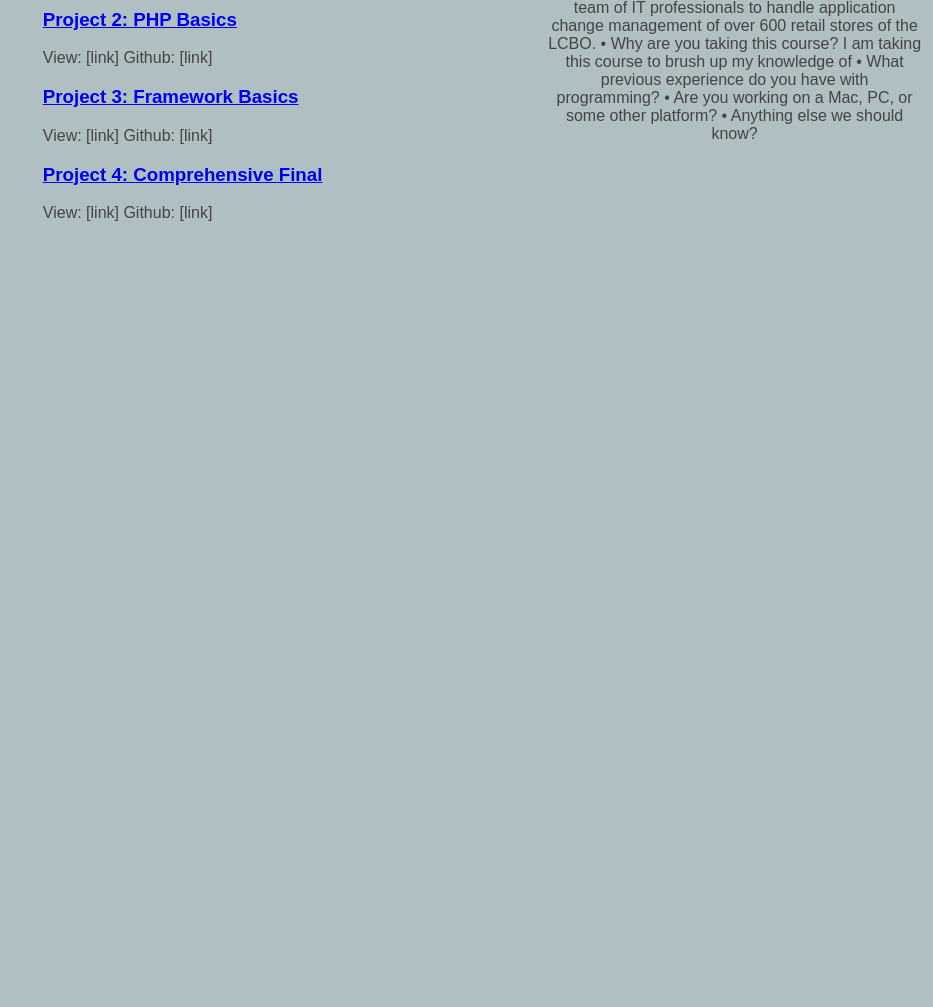
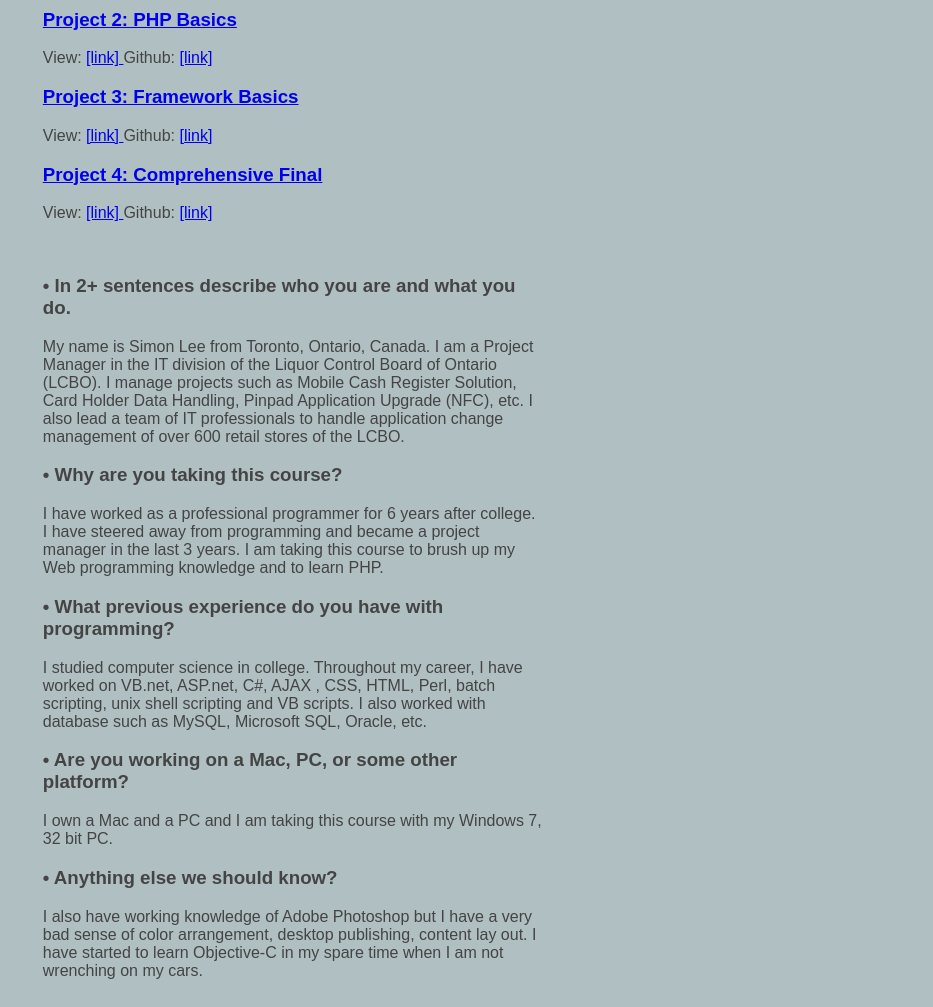
Before and after one commit to Simonleek/P1, a plain HTML site: page index.html in a window 1280 px wide. Shown: the part 346-1353 px from the top of the page, without its empty margins (347-1280 px from the left). Before the commit the page ends 800 px from the top, so only its background shows below. Drawn offline with Linux system fonts and the light colour scheme.

Commit message:
update with links and profies

```diff
--- a/index.html
+++ b/index.html
@@ -19,21 +19,26 @@
 		    </p>
             <div id="main">
 		      <h3><a href="http://dwa15.com/Projects/P2"> Project 2: PHP Basics</a></h3>
-			    View: [link] Github: [link]
+			    View: <a href="http://p2.simonleetoronto.me">[link] </a> Github: <a href="https://github.com/Simonleek/P2">[link] </a>
 			    <h3><a href="http://dwa15.com/Projects/P3">Project 3: Framework Basics</a></h3>
-			    View: [link] Github: [link]
+			    View: <a href="http://p3.simonleetoronto.me">[link] </a> Github: <a href="https://github.com/Simonleek/P3">[link] </a>
 			    <h3><a href="http://dwa15.com/Projects/P4">Project 4: Comprehensive Final</a></h3>
-			    View: [link] Github: [link]
+			    View: <a href="http://p4.simonleetoronto.me">[link] </a> Github: <a href="https://github.com/Simonleek/P4">[link] </a>
 	        <p>&nbsp;</p>
-            </div></td>
+            				<h3><p>• In 2+ sentences describe who you are and what you do.</p></h3><p> My name is Simon Lee from Toronto, Ontario, Canada. I am a Project Manager in the IT division of the Liquor Control Board of Ontario (LCBO). I manage projects such as Mobile Cash Register Solution, Card Holder Data Handling, Pinpad Application Upgrade (NFC), etc. I also lead a team of IT professionals to handle application change management of over 600 retail stores of the LCBO. </p><h3><p>
+• Why are you taking this course? </p></h3><p>I have worked as a professional programmer for 6 years after college.  I have steered away from programming and became a project manager in the last 3 years.  I am taking this course to brush up my Web programming knowledge and to learn PHP.    </p>
+<h3><p>
+• What previous experience do you have with programming?</p></h3><p> I studied computer science in college.  Throughout my career, I have worked on VB.net, ASP.net, C#, AJAX , CSS, HTML, Perl, batch scripting, unix shell scripting and VB scripts.  I also worked with database such as MySQL, Microsoft  SQL, Oracle, etc.</p>
+<h3><p>
+• Are you working on a Mac, PC, or some other platform? </p></h3><p>I own a Mac and a PC and I am taking this course with my Windows 7, 32 bit PC.  </p>
+<h3><p>
+• Anything else we should know? </p></h3><p>I also have working knowledge of Adobe Photoshop but I have a very bad sense of color arrangement, desktop publishing, content lay out.  I have started to learn Objective-C in my spare time when I am not wrenching on my cars.
+</p>
+            </div>
+
+            </td>
 			<td id="SideColumn">
-				•	In 2+ sentences describe who you are and what you do.
-My name is Simon Lee from Toronto, Ontario, Canada. I am a Project Manager in the IT division of the Liquor Control Board of Ontario (LCBO). I manage projects such as Mobile Cash Register Solution, Card Holder Data Handling, Pinpad Application Upgrade (NFC), etc.  I also lead a team of IT professionals to handle application change management of over 600 retail stores of the LCBO.
-•	Why are you taking this course?
-I am taking this course to brush up my knowledge of
-•	What previous experience do you have with programming?
-•	Are you working on a Mac, PC, or some other platform?
-•	Anything else we should know?
+
 
 			</td>
 		</tr>
```
